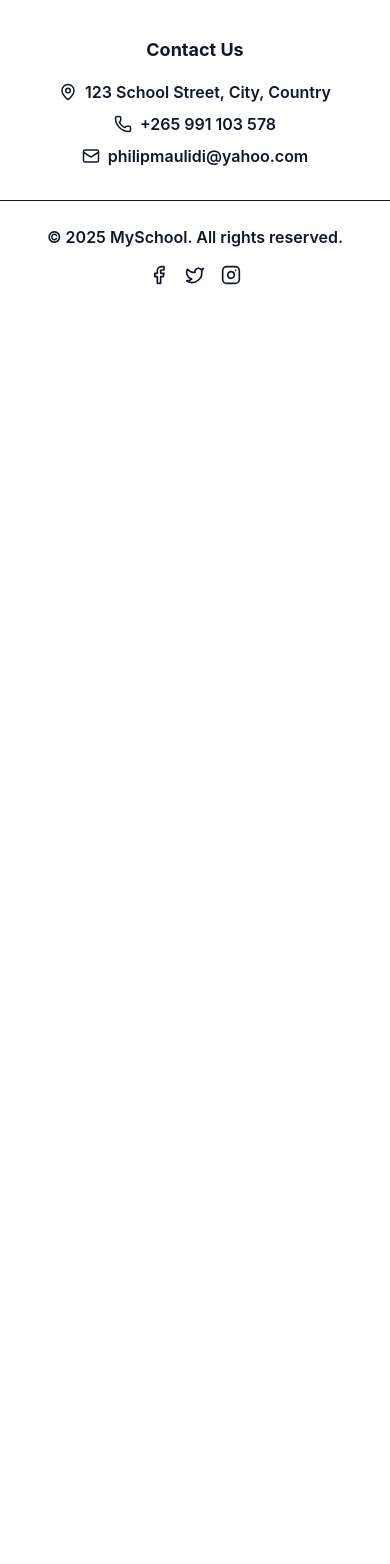
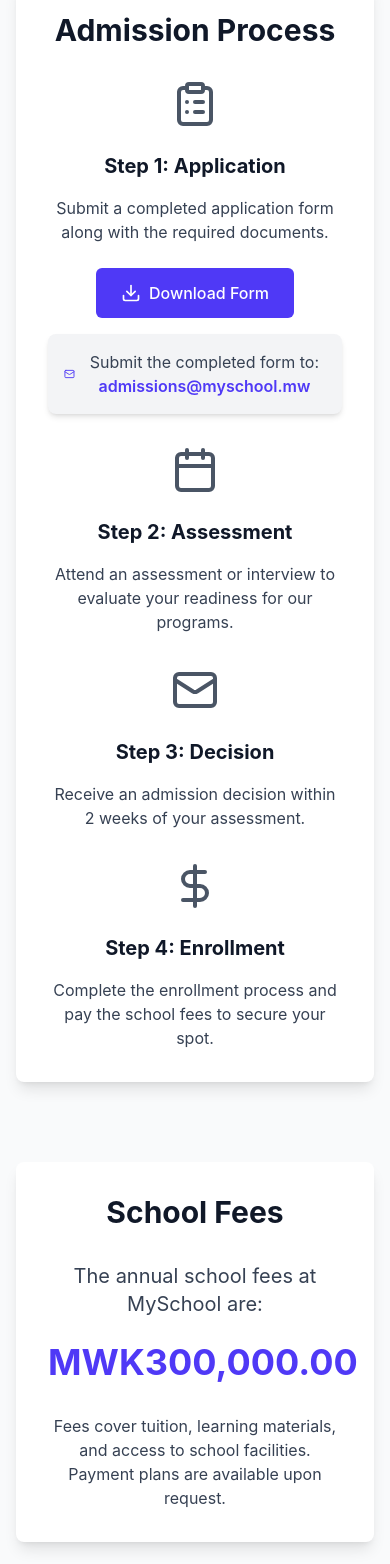
Before and after one commit to maulidiphilip/school-project, a React (Vite) app in the folder Frontend/: page /admissions in a window 390 px wide. Shown: the part 433-1997 px from the top of the page. Before the commit the page ends 844 px from the top, so only its background shows below. Built offline with nearby package versions, Linux system fonts and the light colour scheme.

Commit message:
The admission process done

```diff
--- a/Frontend/src/App.jsx
+++ b/Frontend/src/App.jsx
@@ -4,6 +4,7 @@ import Navbar from "./components/Navbar";
 import Footer from "./components/Footer";
 import AboutUs from "./pages/AboutUs";
 import AcademicsPage from "./pages/AcademicsPage";
+import AdmissionsPage from "./pages/AdmissionsPage";
 
 function App() {
   return (
@@ -13,8 +14,8 @@ function App() {
         <Route path="/" element={<Home />} />
         <Route path="/about" element={<AboutUs />} />
         <Route path="/academics" element={<AcademicsPage />} />
-        {/* <Route path="/admissions" element={<Admissions />} />
-        <Route path="/contact" element={<Contact />} />  */}
+        <Route path="/admissions" element={<AdmissionsPage />} />
+        {/* <Route path="/contact" element={<Contact />} />  */}
       </Routes>
       <Footer />
     </div>
--- a/Frontend/src/pages/AcademicsPage.jsx
+++ b/Frontend/src/pages/AcademicsPage.jsx
@@ -1,9 +1,18 @@
-import { BookOpen, GraduationCap, Clock, Users } from "lucide-react"; // Lucide icons
-import { Link } from "react-router-dom"; // For React Router
-// OR
-// import Link from 'next/link'; // For Next.js
+import { BookOpen, GraduationCap, Clock, Users, Download } from "lucide-react";
+import { Link } from "react-router-dom";
 
 const AcademicsPage = () => {
+  // Function to handle PDF download
+  const handleDownload = () => {
+    const pdfUrl = "/assets/curriculum.pdf";
+    const link = document.createElement("a");
+    link.href = pdfUrl;
+    link.download = "MySchool_Curriculum.pdf"; // Name of the downloaded file
+    document.body.appendChild(link);
+    link.click();
+    document.body.removeChild(link);
+  };
+
   return (
     <section className="bg-gray-50 py-20">
       <div className="container mx-auto px-4">
@@ -78,6 +87,27 @@ const AcademicsPage = () => {
           </div>
         </div>
 
+        {/* Curriculum Section */}
+        <div className="bg-white rounded-lg shadow-lg p-8 md:p-12 mb-20">
+          <div className="text-center">
+            <h2 className="text-3xl md:text-4xl font-bold text-gray-900 mb-6">
+              Our Curriculum
+            </h2>
+            <p className="text-xl text-gray-700 mb-8 max-w-2xl mx-auto">
+              Our curriculum is designed to provide a well-rounded education,
+              combining academic rigor with real-world applications. Download
+              the full curriculum to learn more about our programs and courses.
+            </p>
+            <button
+              onClick={handleDownload}
+              className="inline-flex items-center justify-center px-6 py-3 border border-transparent text-base font-medium rounded-md text-white bg-gray-800 hover:bg-gray-900 transition-colors duration-300"
+            >
+              <Download className="h-5 w-5 mr-2" /> {/* Download Icon */}
+              Download Curriculum (PDF)
+            </button>
+          </div>
+        </div>
+
         {/* Call-to-Action Section */}
         <div className="bg-gray-900 rounded-lg p-8 md:p-12 text-center">
           <h2 className="text-3xl md:text-4xl font-bold text-white mb-6">
@@ -89,7 +119,7 @@ const AcademicsPage = () => {
           </p>
           <Link
             to="/enroll" // Replace with your enrollment page route
-            className="inline-flex items-center justify-center px-8 py-3 border border-transparent text-base font-medium rounded-md text-indigo-600 bg-white hover:bg-indigo-50 transition-colors duration-300"
+            className="inline-flex items-center justify-center px-8 py-3 border border-transparent text-base font-medium rounded-md text-gray-600 bg-white hover:bg-indigo-50 transition-colors duration-300"
           >
             Enroll Now
           </Link>
--- /dev/null
+++ b/Frontend/src/pages/AdmissionsPage.jsx
@@ -0,0 +1,193 @@
+import {
+  ClipboardList,
+  Calendar,
+  DollarSign,
+  Mail,
+  Phone,
+  Download,
+} from "lucide-react"; // Lucide icons
+import { Link } from "react-router-dom"; // For React Router
+// OR
+// import Link from 'next/link'; // For Next.js
+
+const AdmissionsPage = () => {
+  // Function to handle PDF download
+  const handleDownloadForm = () => {
+    const pdfUrl = "/path/to/admission-form.pdf"; // Replace with the actual path to your PDF file
+    const link = document.createElement("a");
+    link.href = pdfUrl;
+    link.download = "MySchool_Admission_Form.pdf"; // Name of the downloaded file
+    document.body.appendChild(link);
+    link.click();
+    document.body.removeChild(link);
+  };
+
+  return (
+    <section className="bg-gray-50 py-20">
+      <div className="container mx-auto px-4">
+        {/* Page Header */}
+        <div className="text-center mb-16">
+          <h1 className="text-4xl md:text-5xl font-bold text-gray-900 mb-6">
+            Admissions
+          </h1>
+          <p className="text-xl text-gray-700 max-w-2xl mx-auto">
+            Join MySchool and become part of a community dedicated to academic
+            excellence, innovation, and personal growth. Start your journey with
+            us today!
+          </p>
+        </div>
+
+        {/* Admission Process Section */}
+        <div className="bg-white rounded-lg shadow-lg p-8 md:p-12 mb-20">
+          <h2 className="text-3xl md:text-4xl font-bold text-gray-900 mb-8 text-center">
+            Admission Process
+          </h2>
+          <div className="grid grid-cols-1 md:grid-cols-2 lg:grid-cols-4 gap-8">
+            {/* Step 1: Application */}
+            <div className="text-center">
+              <div className="flex justify-center mb-6">
+                <ClipboardList className="h-12 w-12 text-gray-600" />
+              </div>
+              <h3 className="text-xl font-bold text-gray-900 mb-4">
+                Step 1: Application
+              </h3>
+              <p className="text-gray-700 mb-6">
+                Submit a completed application form along with the required
+                documents.
+              </p>
+              {/* Download Button */}
+              <button
+                onClick={handleDownloadForm}
+                className="inline-flex items-center justify-center px-6 py-3 border border-transparent text-base font-medium rounded-md text-white bg-indigo-600 hover:bg-indigo-700 transition-colors duration-300 mb-4"
+              >
+                <Download className="h-5 w-5 mr-2" /> {/* Download Icon */}
+                Download Form
+              </button>
+              {/* Submission Instructions */}
+              <div className="flex items-center gap-2 bg-gray-100 p-4 rounded-lg shadow-md">
+                {/* Mail Icon */}
+                <Mail className="text-indigo-600 w-5 h-5" />
+
+                {/* Text Content */}
+                <p className="text-base text-gray-700">
+                  Submit the completed form to:{" "}
+                  <a
+                    href="mailto:admissions@myschool.mw"
+                    className="text-indigo-600 font-semibold hover:underline transition duration-200"
+                  >
+                    admissions@myschool.mw
+                  </a>
+                </p>
+              </div>
+            </div>
+
+            {/* Step 2: Assessment */}
+            <div className="text-center">
+              <div className="flex justify-center mb-6">
+                <Calendar className="h-12 w-12 text-gray-600" />
+              </div>
+              <h3 className="text-xl font-bold text-gray-900 mb-4">
+                Step 2: Assessment
+              </h3>
+              <p className="text-gray-700">
+                Attend an assessment or interview to evaluate your readiness for
+                our programs.
+              </p>
+            </div>
+
+            {/* Step 3: Admission Decision */}
+            <div className="text-center">
+              <div className="flex justify-center mb-6">
+                <Mail className="h-12 w-12 text-gray-600" />
+              </div>
+              <h3 className="text-xl font-bold text-gray-900 mb-4">
+                Step 3: Decision
+              </h3>
+              <p className="text-gray-700">
+                Receive an admission decision within 2 weeks of your assessment.
+              </p>
+            </div>
+
+            {/* Step 4: Enrollment */}
+            <div className="text-center">
+              <div className="flex justify-center mb-6">
+                <DollarSign className="h-12 w-12 text-gray-600" />
+              </div>
+              <h3 className="text-xl font-bold text-gray-900 mb-4">
+                Step 4: Enrollment
+              </h3>
+              <p className="text-gray-700">
+                Complete the enrollment process and pay the school fees to
+                secure your spot.
+              </p>
+            </div>
+          </div>
+        </div>
+
+        {/* School Fees Section */}
+        <div className="bg-white rounded-lg shadow-lg p-8 md:p-12 mb-20">
+          <h2 className="text-3xl md:text-4xl font-bold text-gray-900 mb-8 text-center">
+            School Fees
+          </h2>
+          <div className="text-center">
+            <p className="text-xl text-gray-700 mb-6">
+              The annual school fees at MySchool are:
+            </p>
+            <p className="text-4xl font-bold text-indigo-600 mb-8">
+              MWK300,000.00
+            </p>
+            <p className="text-gray-700">
+              Fees cover tuition, learning materials, and access to school
+              facilities. Payment plans are available upon request.
+            </p>
+          </div>
+        </div>
+
+        {/* Contact Information Section */}
+        <div className="bg-white rounded-lg shadow-lg p-8 md:p-12 mb-20">
+          <h2 className="text-3xl md:text-4xl font-bold text-gray-900 mb-8 text-center">
+            Contact Us
+          </h2>
+          <div className="grid grid-cols-1 md:grid-cols-2 gap-8">
+            {/* Email */}
+            <div className="text-center">
+              <div className="flex justify-center mb-6">
+                <Mail className="h-12 w-12 text-gray-600" />
+              </div>
+              <h3 className="text-xl font-bold text-gray-900 mb-4">Email</h3>
+              <p className="text-gray-700">admissions@myschool.mw</p>
+            </div>
+
+            {/* Phone */}
+            <div className="text-center">
+              <div className="flex justify-center mb-6">
+                <Phone className="h-12 w-12 text-gray-600" />
+              </div>
+              <h3 className="text-xl font-bold text-gray-900 mb-4">Phone</h3>
+              <p className="text-gray-700">+265 123 456 789</p>
+            </div>
+          </div>
+        </div>
+
+        {/* Call-to-Action Section */}
+        <div className="bg-gray-900 rounded-lg p-8 md:p-12 text-center">
+          <h2 className="text-3xl md:text-4xl font-bold text-white mb-6">
+            Ready to Apply?
+          </h2>
+          <p className="text-xl text-indigo-100 mb-8">
+            Start your application today and take the first step toward a
+            brighter future at MySchool.
+          </p>
+          <Link
+            to="/apply" // Replace with your application page route
+            className="inline-flex items-center justify-center px-8 py-3 border border-transparent text-base font-medium rounded-md text-gray-600 bg-white hover:bg-indigo-50 transition-colors duration-300"
+          >
+            Apply Now
+          </Link>
+        </div>
+      </div>
+    </section>
+  );
+};
+
+export default AdmissionsPage;
```
Also changed, not shown: 2 other files (tests, documents, lock files or other folders).
